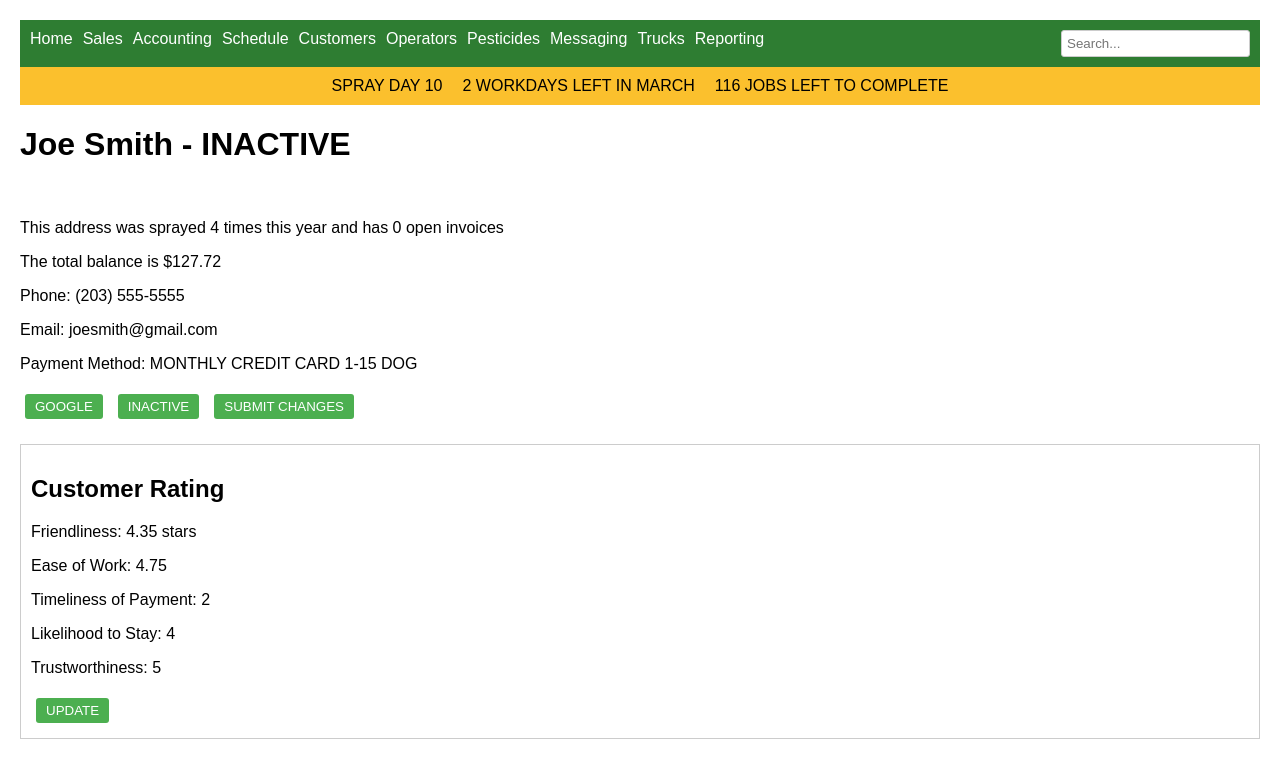
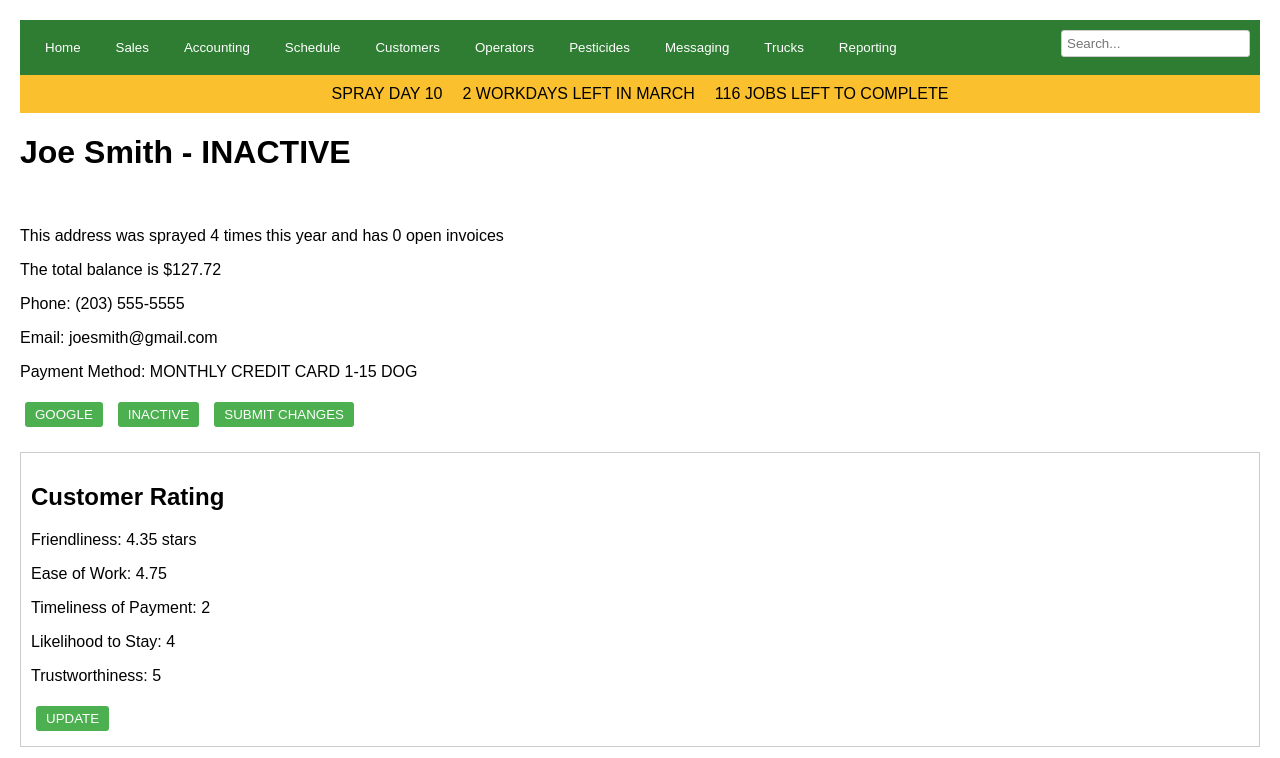
Before and after one commit to TickControl/tickcontrol-desktop-app, a React (Create React App) app: page / in a window 1280 px wide. Shown: the top 758 px of the page. Built offline with nearby package versions, Linux system fonts and the light colour scheme.

Commit message:
Update App.js

```diff
--- a/src/App.js
+++ b/src/App.js
@@ -73,16 +73,16 @@ function App() {
             <div style={{ backgroundColor: '#2E7D32', color: 'white', padding: '10px' }}>
                 <div style={{ display: 'flex', justifyContent: 'space-between' }}>
                     <div>
-                        <a href="#" style={{ color: 'white', marginRight: '10px' }}>Home</a>
-                        <a href="#" style={{ color: 'white', marginRight: '10px' }}>Sales</a>
-                        <a href="#" style={{ color: 'white', marginRight: '10px' }}>Accounting</a>
-                        <a href="#" style={{ color: 'white', marginRight: '10px' }}>Schedule</a>
-                        <a href="#" style={{ color: 'white', marginRight: '10px' }}>Customers</a>
-                        <a href="#" style={{ color: 'white', marginRight: '10px' }}>Operators</a>
-                        <a href="#" style={{ color: 'white', marginRight: '10px' }}>Pesticides</a>
-                        <a href="#" style={{ color: 'white', marginRight: '10px' }}>Messaging</a>
-                        <a href="#" style={{ color: 'white', marginRight: '10px' }}>Trucks</a>
-                        <a href="#" style={{ color: 'white' }}>Reporting</a>
+                        <button style={{ color: 'white', marginRight: '10px', background: 'none', border: 'none', cursor: 'pointer' }}>Home</button>
+                        <button style={{ color: 'white', marginRight: '10px', background: 'none', border: 'none', cursor: 'pointer' }}>Sales</button>
+                        <button style={{ color: 'white', marginRight: '10px', background: 'none', border: 'none', cursor: 'pointer' }}>Accounting</button>
+                        <button style={{ color: 'white', marginRight: '10px', background: 'none', border: 'none', cursor: 'pointer' }}>Schedule</button>
+                        <button style={{ color: 'white', marginRight: '10px', background: 'none', border: 'none', cursor: 'pointer' }}>Customers</button>
+                        <button style={{ color: 'white', marginRight: '10px', background: 'none', border: 'none', cursor: 'pointer' }}>Operators</button>
+                        <button style={{ color: 'white', marginRight: '10px', background: 'none', border: 'none', cursor: 'pointer' }}>Pesticides</button>
+                        <button style={{ color: 'white', marginRight: '10px', background: 'none', border: 'none', cursor: 'pointer' }}>Messaging</button>
+                        <button style={{ color: 'white', marginRight: '10px', background: 'none', border: 'none', cursor: 'pointer' }}>Trucks</button>
+                        <button style={{ color: 'white', background: 'none', border: 'none', cursor: 'pointer' }}>Reporting</button>
                     </div>
                     <div>
                         <input type="text" placeholder="Search..." style={{ padding: '5px' }} />
```
